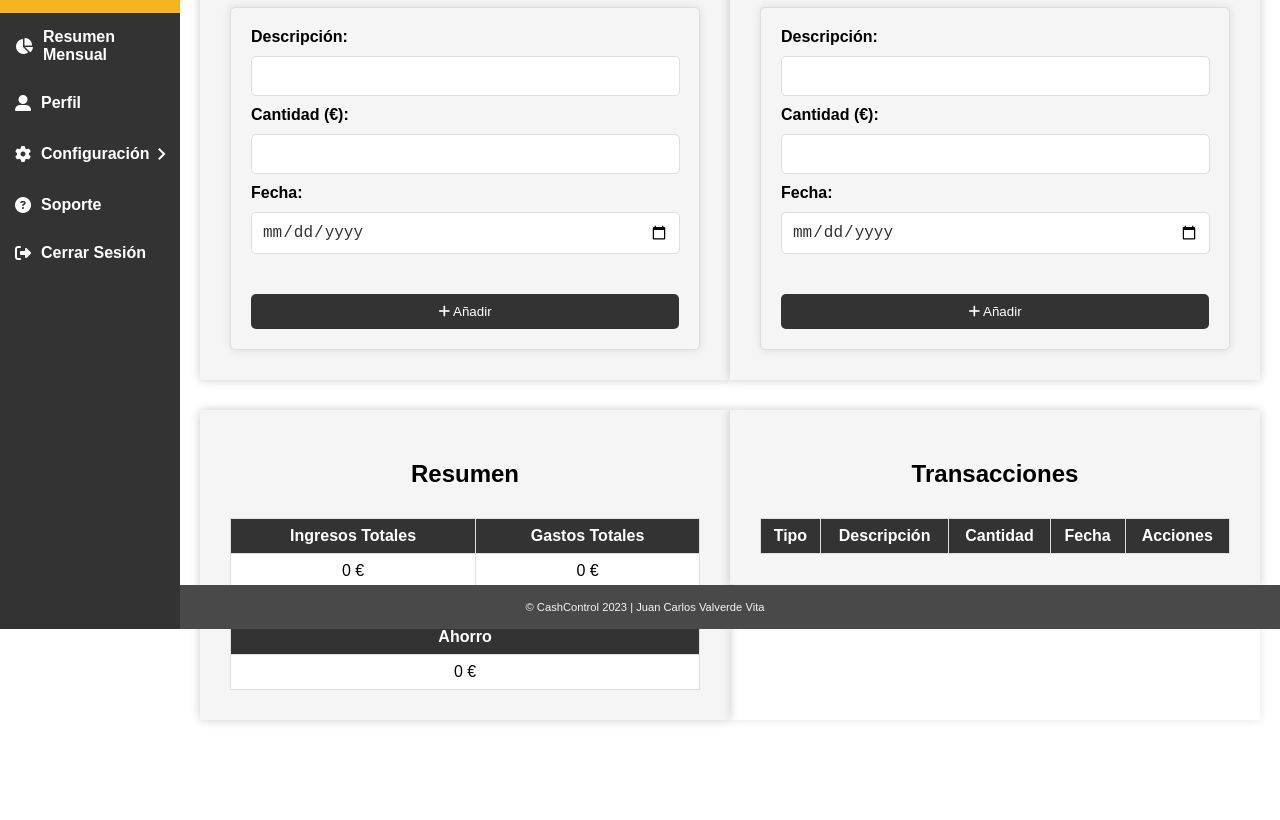
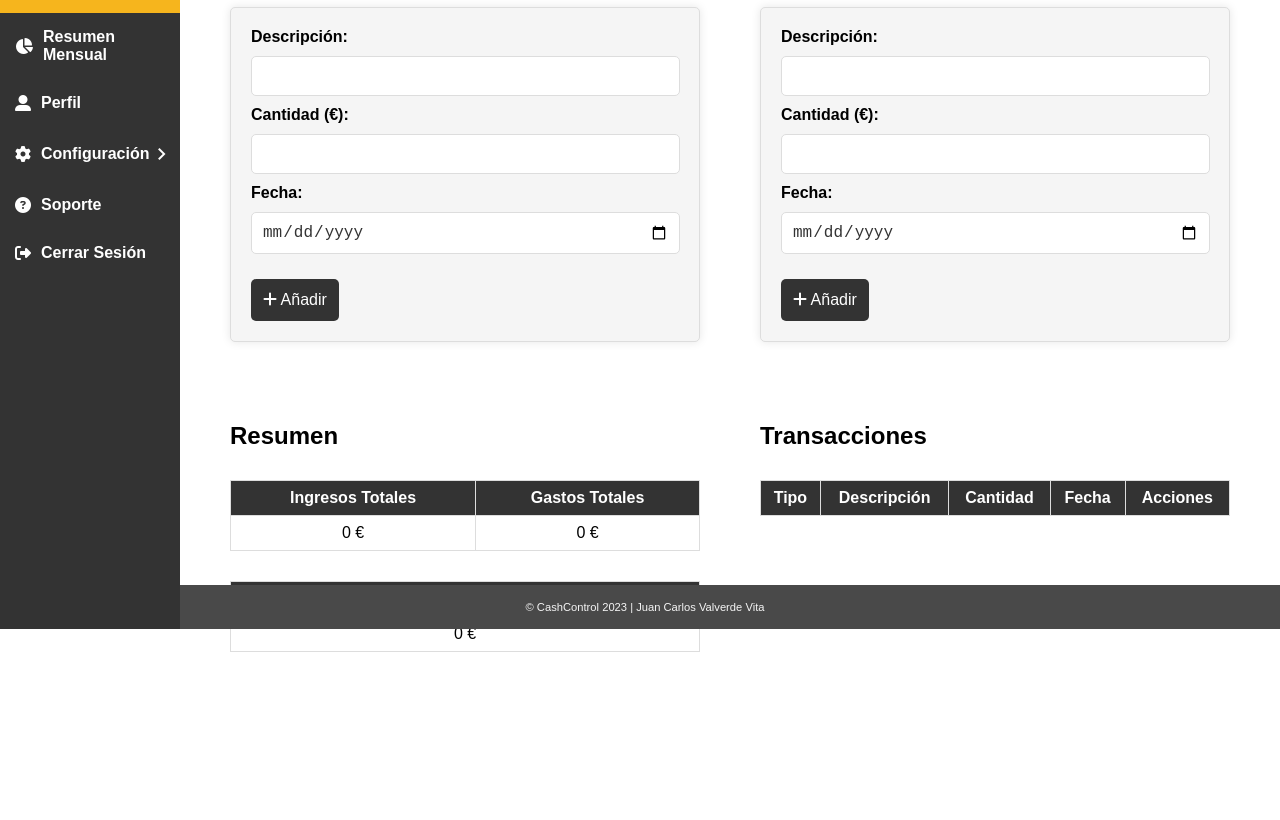
Before and after one commit to Jcvalverde96/cash-control, a plain HTML site: page index.html in a window 1280 px wide. Shown: the part 171-991 px from the top of the page. After the commit the page ends 923 px from the top, so only its background shows below. Drawn offline with nearby package versions, Linux system fonts and the light colour scheme; a script that the page names is missing.

Commit message:
Update styles.css

```diff
--- a/css/styles.css
+++ b/css/styles.css
@@ -80,7 +80,6 @@ body {
 /*############################## CONTENIDO ##############################*/
 /*#######################################################################*/
 
-
 /* Estilo para la sección "content" */
 .content {
 
@@ -98,10 +97,9 @@ body {
 /* Estilos para la sección izquierda y derecha */
 .left-section,
 .right-section {
-    box-shadow: 0 0 10px rgba(0, 0, 0, 0.1);
+    /* box-shadow: 0 0 10px rgba(0, 0, 0, 0.1); */
     width: calc(50% - 0px);  /* Ancho del 50% con un pequeño espacio entre las secciones */
     box-sizing: border-box;
-    margin-bottom: 30px;  /* Espacio entre las secciones */
 }
 
 form {
@@ -130,6 +128,30 @@ input {
     font-size: 16px; /* Cambia el tamaño de fuente según tu preferencia */
     transition: border-color 0.3s ease;
 }
+
+.consultarBoton {
+    background-color: #333;
+    color: white;
+    border: none;
+    border-radius: 5px;
+    padding: 12px;
+    cursor: pointer;
+    font-size: 16px;
+    margin-top: 15px;
+    transition: background-color 0.3s ease;
+    margin-right: 12px;
+}
+
+#transaction-form button:hover {
+    background-color: #555;
+
+}
+
+#expense-form button:hover {
+    background-color: #555;
+
+}
+
 
 
 /*#######################################################################*/
@@ -186,9 +208,9 @@ table th {
 
 /* Estilos para los formularios de agregar transacción y gasto */
 .add-section {
-    background-color: #f5f5f5;
+    background-color: white;
     padding: 30px;
-    box-shadow: 0 0 10px rgba(0, 0, 0, 0.1);
+    /* box-shadow: 0 0 10px rgba(0, 0, 0, 0.1); */
     width: 100%;  /* Ancho del 100% para ocupar todo el espacio disponible en la sección izquierda y derecha */
     display: inline-block;
     vertical-align: top;
@@ -198,7 +220,7 @@ table th {
 
 
 .add-section h2 {
-    text-align: center;
+    text-align: left;
 }
 
 #transaction-form label,
@@ -211,7 +233,7 @@ table th {
 
 }
 
-#transaction-form button,
+/* #transaction-form button,
 #expense-form button {
     background-color: #333;
     margin-top: 30px;
@@ -221,13 +243,13 @@ table th {
     padding: 10px;
     cursor: pointer;
     width: 100%;
-}
+} */
 
-#transaction-form button:hover,
+/* #transaction-form button:hover,
 #expense-form button:hover {
     background-color: #555;
     box-shadow: 0 0 2px 0px #646464;
-}
+} */
 
 
 /* Estilos para mensajes de error */
```
